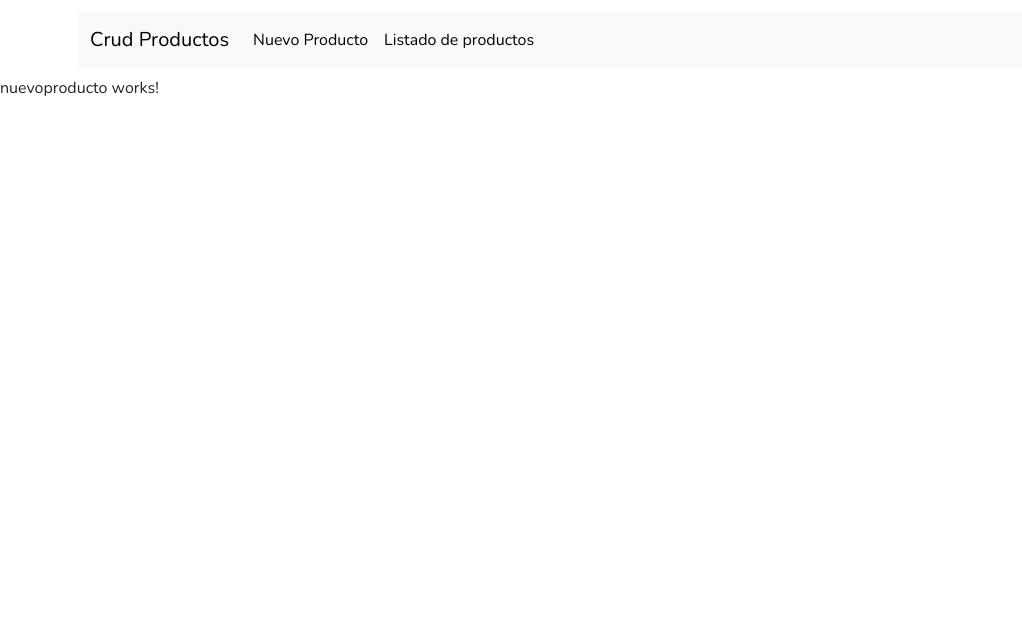
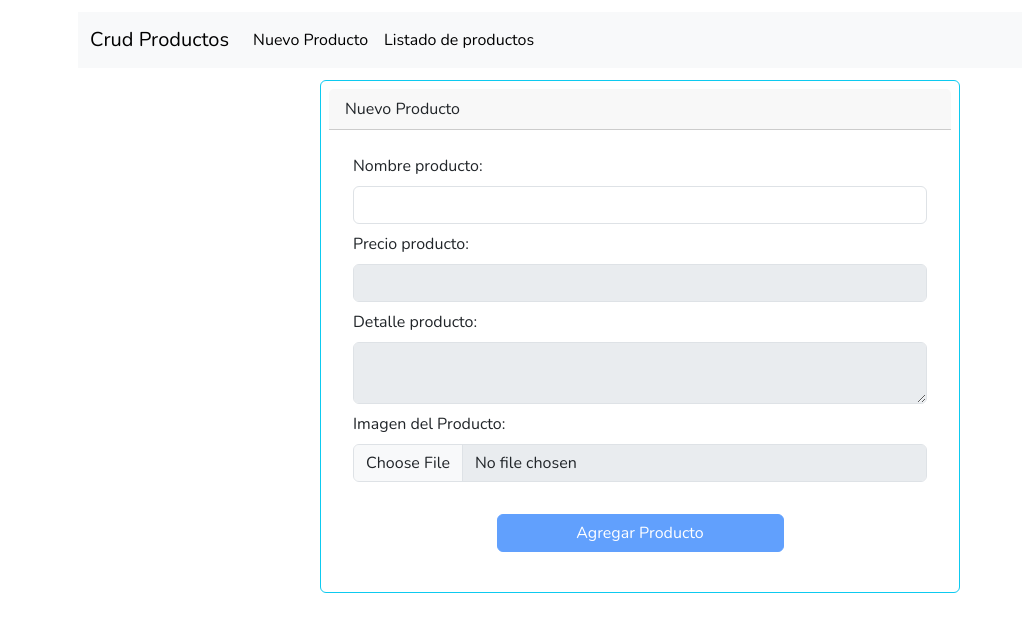
Before and after one commit to Lprestan/crudproductos, an Angular app: page / in a window 1280 px wide. Shown: the top 632 px of the page, without its empty margins (0-1022 px from the left). Built offline with nearby package versions, Linux system fonts and the light colour scheme.

Commit message:
nuevo producto

```diff
--- a/src/app/nuevoproducto/nuevoproducto.component.html
+++ b/src/app/nuevoproducto/nuevoproducto.component.html
@@ -1 +1,41 @@
-<p>nuevoproducto works!</p>
+<div class="card mt-1 p-2 mx-auto border-info" style="width: 40rem;">
+    <div class="card-header">Nuevo Producto</div>
+    <div class="card-body">
+        <div class="row mb-2 p-2">
+            <!--columna de formulario-->
+            <div class="col">
+                <form #fr="ngForm">
+                    <div class="mb-2">
+                        <label for="nombre" class="form-label">Nombre producto:</label>
+                        <input type="text" class="form-control" name="nombre" id="nombre" [(ngModel)]="nombre" required>
+                    </div>
+                    <div class="mb-2">
+                        <label for="precio" class="form-label">Precio producto:</label>
+                        <input type="text" [disabled]="!nombre" class="form-control" name="precio" id="precio" [(ngModel)]="precio" required>
+                    </div>
+                    <div class="mb-2">
+                        <label for="detalle" class="form-label">Detalle producto:</label>
+                        <textarea class="form-control" [disabled]="!precio" name="detalle" id="detalle" [(ngModel)]="detalle" required></textarea>
+                    </div>
+                    <div class="mb-2">
+                        <label for="imagen" class="form-label">Imagen del Producto:</label>
+                        <input type="file" [disabled]="!detalle" (change)="OtenerImagen($event)" class="form-control" name="imagen" id="imagen" [(ngModel)]="imagen" required>
+                    </div>
+                </form>
+            </div>
+            <!--imagen seleccionada-->
+            <div class="col" [hidden]="fr.invalid">
+                <h4>Imagen Seleccionada:</h4>
+                <hr>
+                <img [src]="ImgMostrar" alt="imagen seleccionada" width="300">
+            </div>
+        </div>
+        <div class="row p-2 mb-2">
+            <div class="col">
+                <div class="d-grid gap-2 col-6 mx-auto">
+                    <button class="btn btn-primary" type="button" [disabled]="fr.invalid">Agregar Producto</button>
+                </div>
+            </div>
+        </div>
+    </div>
+</div>
--- a/src/app/nuevoproducto/nuevoproducto.component.ts
+++ b/src/app/nuevoproducto/nuevoproducto.component.ts
@@ -7,4 +7,20 @@ import { Component } from '@angular/core';
 })
 export class NuevoproductoComponent {
 
+  nombre:string;
+  precio:string;
+  detalle:string;
+  imagen:any;
+  ImgSeleccionada:any;
+  ImgMostrar:any;
+
+  constructor(){}
+
+  OtenerImagen(event:any){
+    this.ImgSeleccionada = event.target.files[0];
+    const reader = new FileReader();
+    reader.onload = e => this.ImgMostrar = reader.result;
+    reader.readAsDataURL(this.ImgSeleccionada);
+  }
+
 }
```
